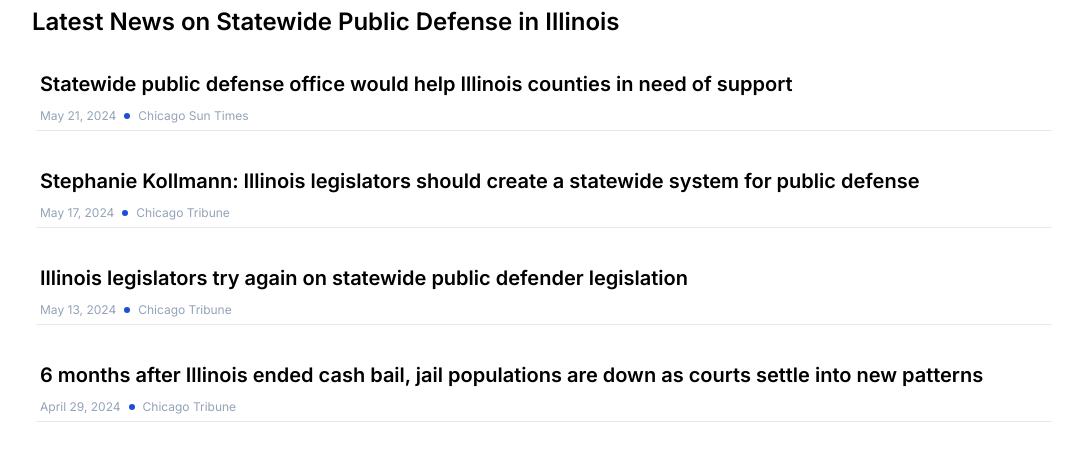
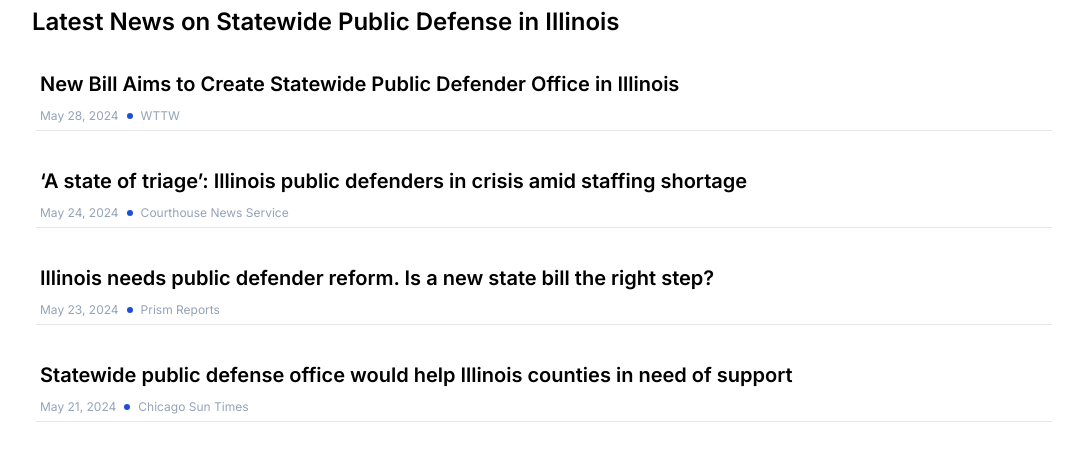
Before and after one commit to hunterMotko/il_pd_st, a Next.js app: page /media in a window 1280 px wide. Shown: the part 744-1205 px from the top of the page, without its empty margins (96-1183 px from the left). Built offline with nearby package versions, Linux system fonts and the light colour scheme.

Commit message:
additonal media

```diff
--- a/public/media.json
+++ b/public/media.json
@@ -1,5 +1,26 @@
 {
   "supporting" : [
+    {
+      "title": "New Bill Aims to Create Statewide Public Defender Office in Illinois",
+      "author": "Shelby Hawkins",
+      "date": "May 28, 2024",
+      "linkTitle": "WTTW",
+      "link": "https://news.wttw.com/2024/05/28/new-bill-aims-create-statewide-public-defender-office-illinois"
+    },
+    {
+      "title": "‘A state of triage’: Illinois public defenders in crisis amid staffing shortage",
+      "author": "Caitlyn Rosen",
+      "date": "May 24, 2024",
+      "linkTitle": "Courthouse News Service",
+      "link": "https://www.courthousenews.com/a-state-of-triage-illinois-public-defenders-in-crisis-amid-staffing-shortage"
+    },
+    {
+      "title": "Illinois needs public defender reform. Is a new state bill the right step?",
+      "author": "Noah Bertalsky",
+      "date": "May 23, 2024",
+      "linkTitle": "Prism Reports",
+      "link": "https://prismreports.org/2024/05/23/illinois-needs-public-defender-reform"
+    },
     {
       "title": "Statewide public defense office would help Illinois counties in need of support",
       "author": "CST Editorial Board",
--- a/src/components/common/Select.tsx
+++ b/src/components/common/Select.tsx
@@ -31,9 +31,7 @@ const DropNames = (
 }
 
 type OptionValue = number | string;
-
 type Option<Type extends OptionValue> = Type;
-
 type SelectProps<Type extends OptionValue> = {
   data: Option<Type>[];
   flag?: string;
```
